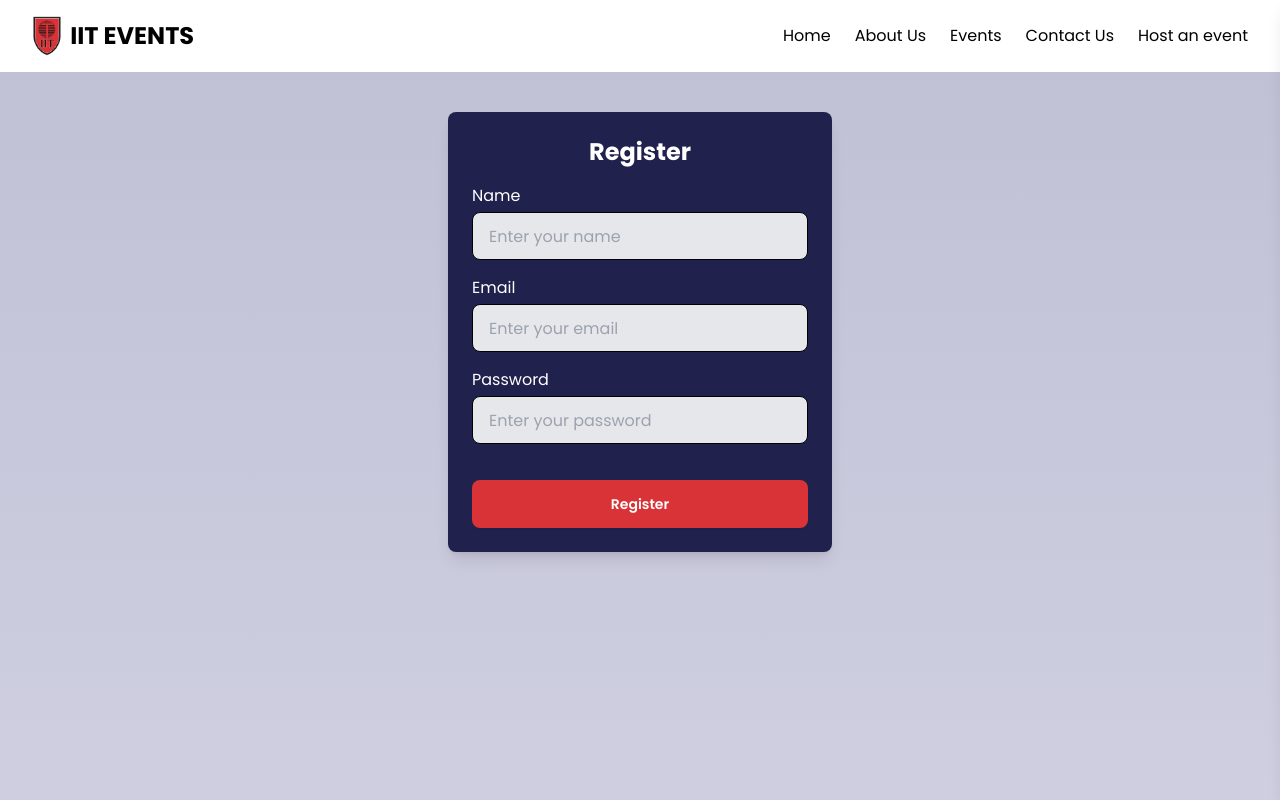
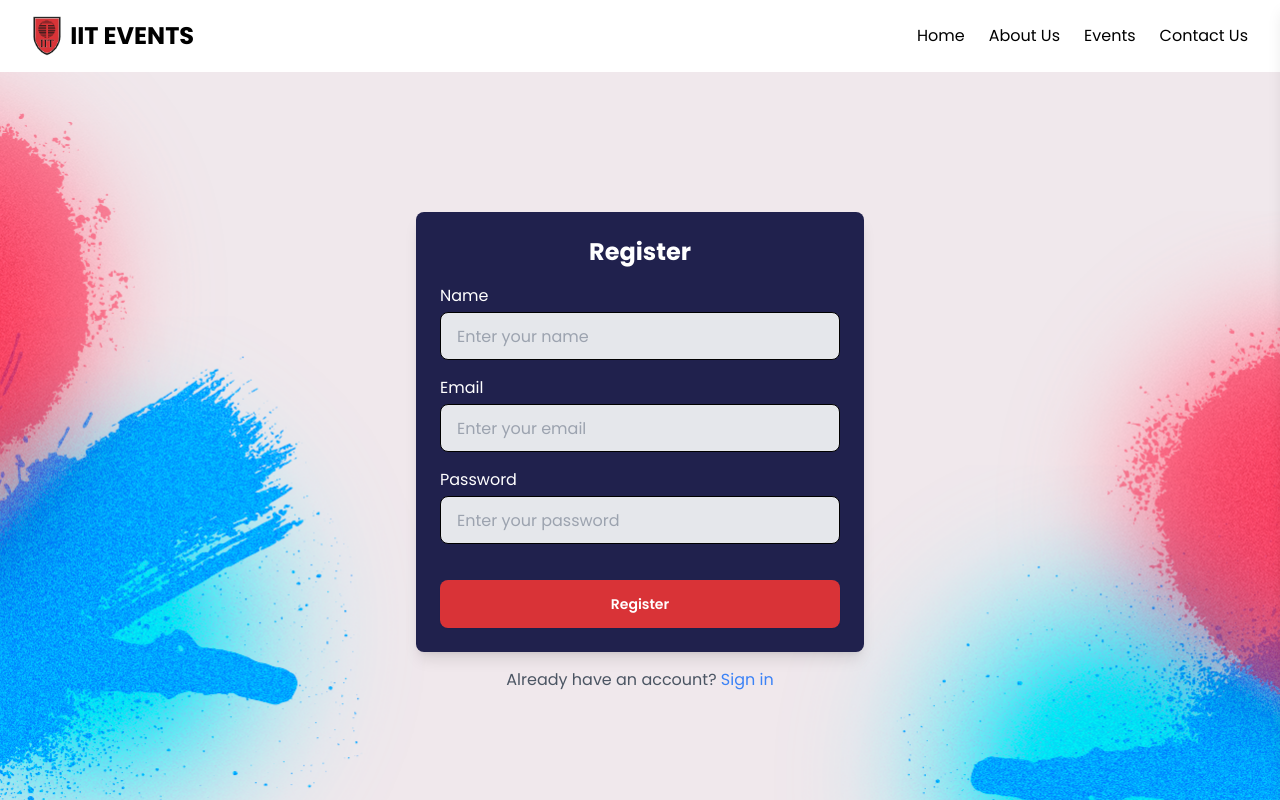
Before and after one commit to Dinethchathurya/Real-Time-Event-Ticketing-System, a React (Create React App) app in the folder Frontend-React/: page /register in a window 1280 px wide. Shown: the top 800 px of the page. Built offline with nearby package versions, Linux system fonts and the light colour scheme.

Commit message:
login and register update

```diff
--- a/Frontend-React/src/Components/FormCard.jsx
+++ b/Frontend-React/src/Components/FormCard.jsx
@@ -2,7 +2,7 @@ import React from 'react';
 
 function FormCard({ title, fields, buttonText, onSubmit }) {
   return (
-    <div className="bg-secondary p-6 rounded-lg shadow-lg max-w-sm w-full text-white max-md:mb-10">
+    <div className="bg-secondary p-6 rounded-lg shadow-lg max-w-md w-full text-white max-md:mb-10">
       <h2 className="text-2xl font-bold text-center mb-4 text-white">{title}</h2>
       <form onSubmit={onSubmit}>
         {fields.map((field, index) => (
--- a/Frontend-React/src/constants/Menu.js
+++ b/Frontend-React/src/constants/Menu.js
@@ -3,7 +3,6 @@ const navLinks = [
   { id: 2, label: "About Us", path: "/about" },
   { id: 3, label: "Events", path: "/events" },
   { id: 4, label: "Contact Us", path: "/contact" },
-    { id: 5, label: "Host an event", path: "/hostevent" },
 ];
 
 export default navLinks;
--- a/Frontend-React/src/index.css
+++ b/Frontend-React/src/index.css
@@ -21,6 +21,8 @@ a {
 
 
 
+
+
 .section_px{
   @apply px-2 sm:px-5 mx-auto
 
--- a/Frontend-React/src/pages/Login.jsx
+++ b/Frontend-React/src/pages/Login.jsx
@@ -1,13 +1,21 @@
 import React from "react";
+import { Link } from "react-router-dom";
 import FormCard from "../Components/FormCard";
+import SportBg from "../assets/sportbg.png";
 
 function Login() {
   return (
-    <div class=" bg-gradient-to-b from-[#c1c1d6] to-[#d0d0e2] min-h-screen">
-      <div className="flex flex-col md:flex-row container mx-auto section_px">
-        <div class="flex-1 flex justify-center items-center mt-10">
+    <div
+      className="flex min-h-screen justify-center items-center"
+      style={{
+        backgroundImage: `url(${SportBg})`,
+        backgroundSize: "cover",
+        backgroundPosition: "center",
+      }}
+    >
+      <div className="flex-1 flex flex-col justify-center items-center mb-10">
         <FormCard
-          className="witems-center"
+          className="w-full max-w-md"
           title="Login"
           fields={[
             {
@@ -29,7 +37,12 @@ function Login() {
             // Handle form submission for Login
           }}
         />
-        </div>
+        <p className="text-center mt-4 text-md text-gray-600">
+          Don't have an account?{" "}
+          <Link to="/register" className="text-blue-500 hover:underline">
+            Sign up
+          </Link>
+        </p>
       </div>
     </div>
   );
--- a/Frontend-React/src/pages/Register.jsx
+++ b/Frontend-React/src/pages/Register.jsx
@@ -1,32 +1,61 @@
 import React from 'react'
 import FormCard from '../Components/FormCard';
+import SportBg from '../assets/sportbg.png';
+import { Link } from "react-router-dom";
 
 
 
 function Register() {
 
   return (
-    <div class=" bg-gradient-to-b from-[#c1c1d6] to-[#d0d0e2] min-h-screen">
+    <div
+      class="flex min-h-screen justify-center items-center"
+      style={{
+        backgroundImage: `url(${SportBg})`,
+        backgroundSize: "cover",
+        backgroundPosition: "center",
+      }}
+    >
       <div className="flex flex-col md:flex-row container mx-auto section_px">
-        <div class="flex-1 flex justify-center items-center mt-10">
+        <div class="flex-1 flex flex-col justify-center items-center pb-10">
           <FormCard
             title="Register"
             fields={[
-    { id: 'name', label: 'Name', type: 'text', placeholder: 'Enter your name' },
-    { id: 'email', label: 'Email', type: 'email', placeholder: 'Enter your email' },
-    { id: 'password', label: 'Password', type: 'password', placeholder: 'Enter your password' }
+              {
+                id: "name",
+                label: "Name",
+                type: "text",
+                placeholder: "Enter your name",
+              },
+              {
+                id: "email",
+                label: "Email",
+                type: "email",
+                placeholder: "Enter your email",
+              },
+              {
+                id: "password",
+                label: "Password",
+                type: "password",
+                placeholder: "Enter your password",
+              },
             ]}
-
             buttonText="Register"
             onSubmit={(e) => {
               e.preventDefault();
               // Handle form submission for Registration
             }}
           />
+          <p className="text-center mt-4 text-md text-gray-600">
+            Already have an account?{" "}
+            <Link to="/login" className="text-blue-500 hover:underline">
+              Sign in
+            </Link>
+          </p>
         </div>
       </div>
     </div>
-  )
+  );
 }
 
 export default Register
```
Also changed, not shown: Frontend-React/src/assets/sportbg.png (added). Lines whose indentation alone changed are shown as unchanged.
